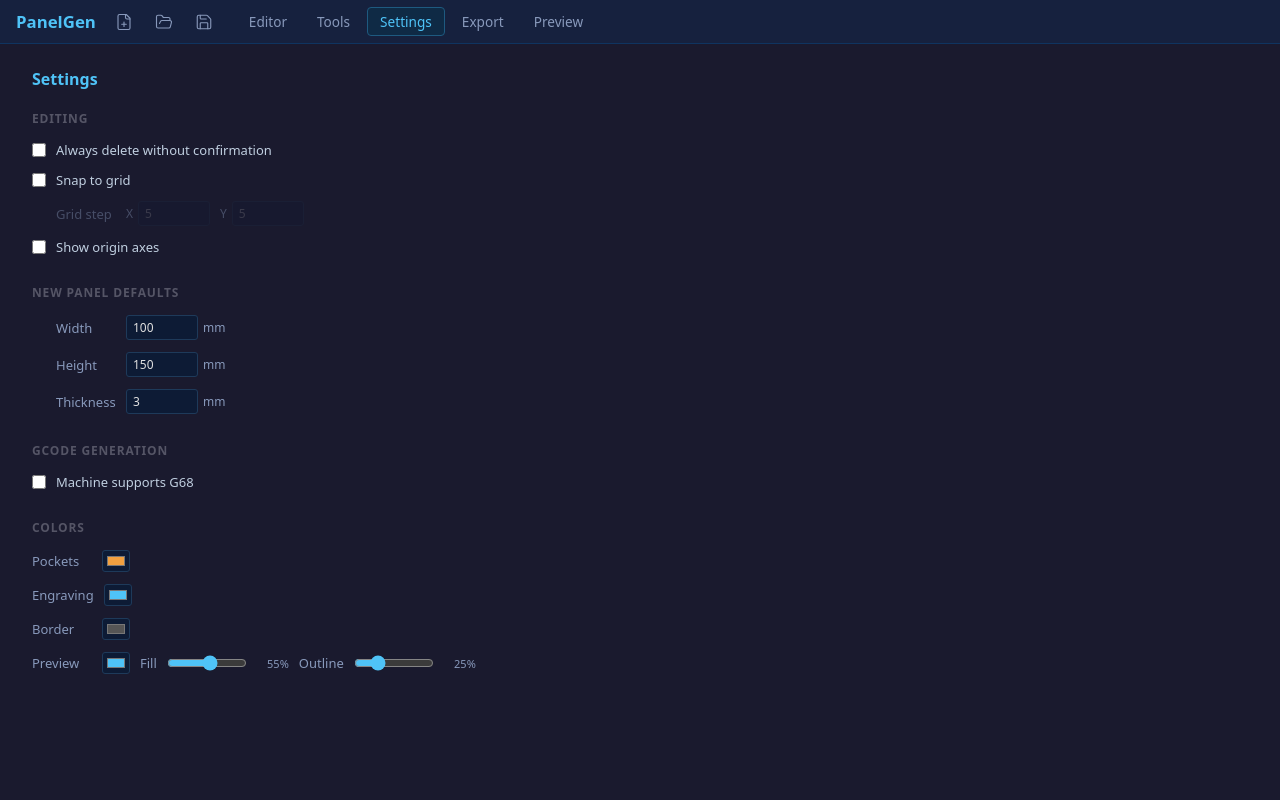
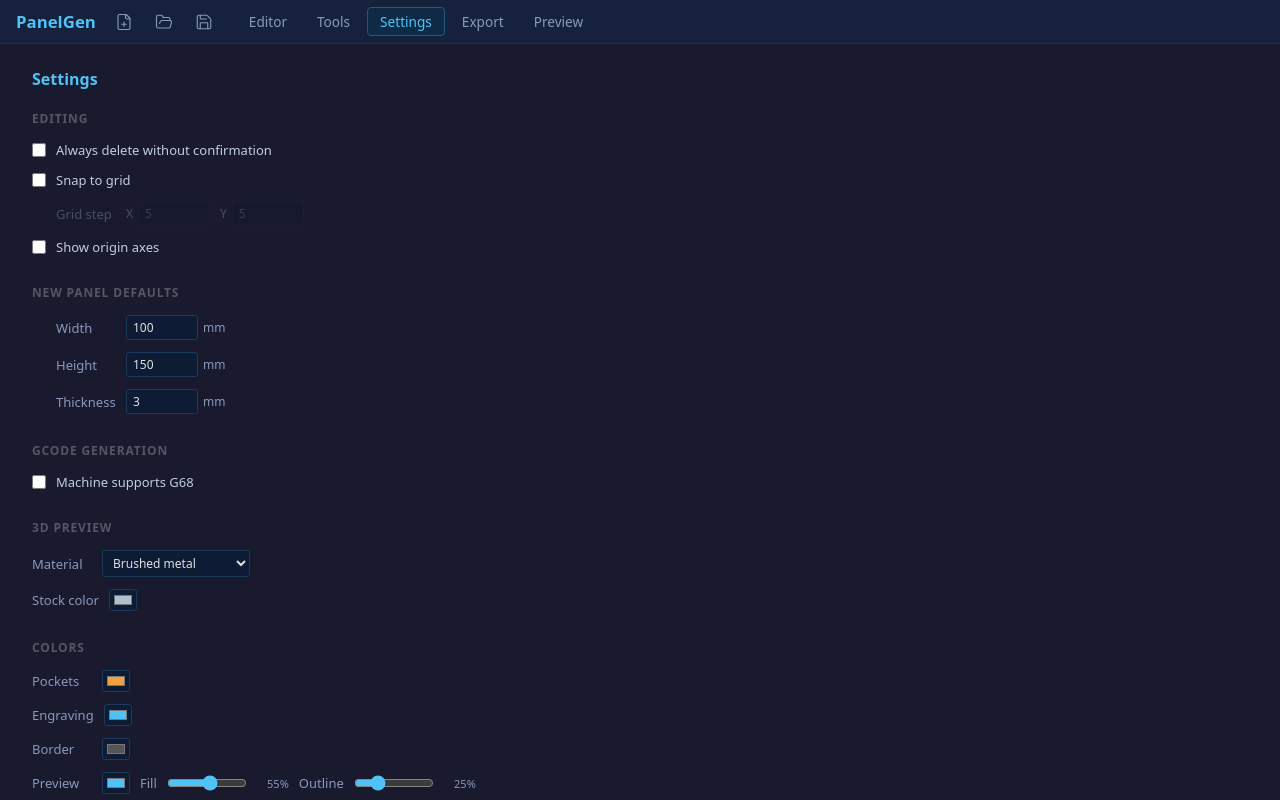
Before and after one commit to carllom/panelgen-pwa, a Vue app: page /#/settings in a window 1280 px wide. Built offline with nearby package versions, Linux system fonts and the light colour scheme; no server answers.

Commit message:
Custom preview material+color

```diff
--- a/src/stores/appStore.ts
+++ b/src/stores/appStore.ts
@@ -6,6 +6,8 @@ import type { Tool } from '../domain/Tool'
 import { hexToRgba } from '../utils/color'
 
 export type ToolType = 'select' | 'nodeEdit' | 'dial' | 'text' | 'polyline' | 'circularPocket' | 'rectPocket'
+
+export type PreviewMaterial = 'brushed-metal' | 'anodized' | 'matte' | 'polished'
 
 export const useAppStore = defineStore('app', () => {
   // Active project
@@ -48,6 +50,10 @@ export const useAppStore = defineStore('app', () => {
   const colorPreviewAlpha    = ref(0.55)
   const colorPreviewBoxAlpha = ref(0.25)
 
+  // 3D preview appearance (persisted)
+  const previewMaterial = ref<PreviewMaterial>('brushed-metal')
+  const previewColor    = ref('#b0bfcc')
+
   const colorPreviewRgba    = computed(() => hexToRgba(colorPreview.value, colorPreviewAlpha.value))
   const colorPreviewBoxRgba = computed(() => hexToRgba(colorPreview.value, colorPreviewBoxAlpha.value))
 
@@ -72,6 +78,7 @@ export const useAppStore = defineStore('app', () => {
     colorPocket, colorEngrave, colorBorder,
     colorPreview, colorPreviewAlpha, colorPreviewBoxAlpha,
     colorPreviewRgba, colorPreviewBoxRgba,
+    previewMaterial, previewColor,
     showOriginAxes,
     viewportInitialized, zoom, panX, panY,
   }
@@ -84,6 +91,7 @@ export const useAppStore = defineStore('app', () => {
       'defaultPanelWidth', 'defaultPanelHeight', 'defaultPanelThickness',
       'colorPocket', 'colorEngrave', 'colorBorder',
       'colorPreview', 'colorPreviewAlpha', 'colorPreviewBoxAlpha',
+      'previewMaterial', 'previewColor',
       'showOriginAxes',
     ],
   },
--- a/src/views/PreviewView.vue
+++ b/src/views/PreviewView.vue
@@ -1,5 +1,6 @@
 <script setup lang="ts">
-import { ref, computed, nextTick, onMounted, onBeforeUnmount } from 'vue'
+import { ref, computed, watch, nextTick, onMounted, onBeforeUnmount } from 'vue'
+import type { PreviewMaterial } from '../stores/appStore'
 import * as THREE from 'three'
 import { OrbitControls } from 'three/examples/jsm/controls/OrbitControls.js'
 import { useAppStore } from '../stores/appStore'
@@ -41,7 +42,28 @@ onMounted(() => {
   rebuild()
 })
 
+watch([() => store.previewMaterial, () => store.previewColor], () => rebuild())
+
 onBeforeUnmount(dispose)
+
+// ── Material presets ──────────────────────────────────────────────────────────
+
+const MATERIAL_PARAMS: Record<PreviewMaterial, { roughness: number; metalness: number }> = {
+  'brushed-metal': { roughness: 0.38, metalness: 0.68 },
+  'anodized':      { roughness: 0.55, metalness: 0.80 },
+  'matte':         { roughness: 0.90, metalness: 0.00 },
+  'polished':      { roughness: 0.08, metalness: 0.92 },
+}
+
+function panelMaterial(): THREE.MeshStandardMaterial {
+  const { roughness, metalness } = MATERIAL_PARAMS[store.previewMaterial]
+  return new THREE.MeshStandardMaterial({
+    color: store.previewColor,
+    roughness,
+    metalness,
+    side: THREE.DoubleSide,
+  })
+}
 
 // ── Three.js setup ────────────────────────────────────────────────────────────
 
@@ -205,7 +227,7 @@ function computeHeightmap(): DexelHeightmap | null {
     for (const move of moves) {
       if (!move.isLinear || move.z >= 0) continue
       if (toolType === 'vbit') {
-        hm.applyVBit(move.fromX, move.fromY, move.x, move.y, move.z, tool.vbitAngle ?? 90)
+        hm.applyVBit(move.fromX, move.fromY, move.x, move.y, move.z, tool.vbitAngle ?? 90, tool.diameter ?? 0)
       } else {
         hm.applyEndMill(move.fromX, move.fromY, move.x, move.y, move.z, tool.diameter / 2)
       }
@@ -223,14 +245,7 @@ function buildMeshFromHm(hm: DexelHeightmap): THREE.Mesh {
 
   applyHeightmapToGeometry(pos, geo, data, zScale.value, thickness)
 
-  const mat = new THREE.MeshStandardMaterial({
-    color: 0xb0bfcc,
-    roughness: 0.38,
-    metalness: 0.68,
-    side: THREE.DoubleSide,
-  })
-
-  return new THREE.Mesh(geo, mat)
+  return new THREE.Mesh(geo, panelMaterial())
 }
 
 /**
@@ -345,9 +360,7 @@ function buildWallMesh(hm: DexelHeightmap, thickness: number): THREE.Mesh | null
   geo.setIndex(idxs)
   geo.computeVertexNormals()
 
-  return new THREE.Mesh(geo, new THREE.MeshStandardMaterial({
-    color: 0xb0bfcc, roughness: 0.38, metalness: 0.68, side: THREE.DoubleSide,
-  }))
+  return new THREE.Mesh(geo, panelMaterial())
 }
 
 // ── Z-scale live update (no full rebuild needed) ───────────────────────────────
--- a/src/views/SettingsView.vue
+++ b/src/views/SettingsView.vue
@@ -80,6 +80,25 @@ const store = useAppStore()
         <input type="checkbox" v-model="store.machineSupportsG68" />
         <span class="has-tooltip" data-tooltip="Enable G68 coordinate rotation commands in generated G-code">Machine supports G68</span>
       </label>
+    </section>
+
+    <section class="settings-section">
+      <h3 class="section-title">3D Preview</h3>
+
+      <div class="setting-row">
+        <span class="setting-label has-tooltip" data-tooltip="Surface material appearance of the panel in 3D preview">Material</span>
+        <select v-model="store.previewMaterial" class="preview-select">
+          <option value="brushed-metal">Brushed metal</option>
+          <option value="anodized">Anodized aluminum</option>
+          <option value="matte">Matte (non-glossy)</option>
+          <option value="polished">Polished metal</option>
+        </select>
+      </div>
+
+      <div class="setting-row">
+        <span class="setting-label has-tooltip" data-tooltip="Base stock color in the 3D preview">Stock color</span>
+        <input type="color" v-model="store.previewColor" />
+      </div>
     </section>
 
     <section class="settings-section">
@@ -257,4 +276,14 @@ input[type="color"] {
   min-width: 32px;
   text-align: right;
 }
+
+.preview-select {
+  background: #0d1b35;
+  border: 1px solid #1e3a5a;
+  color: #e0e0e0;
+  border-radius: 3px;
+  padding: 3px 6px;
+  font-size: 12px;
+  font-family: inherit;
+}
 </style>
```
